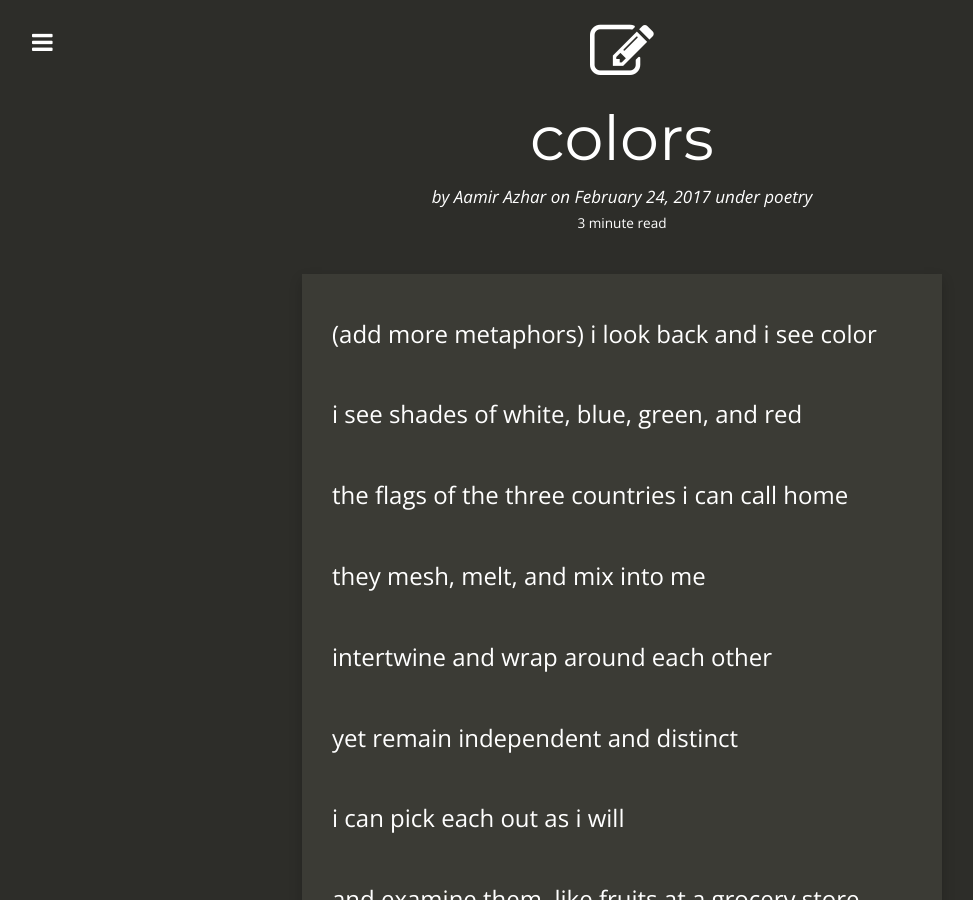
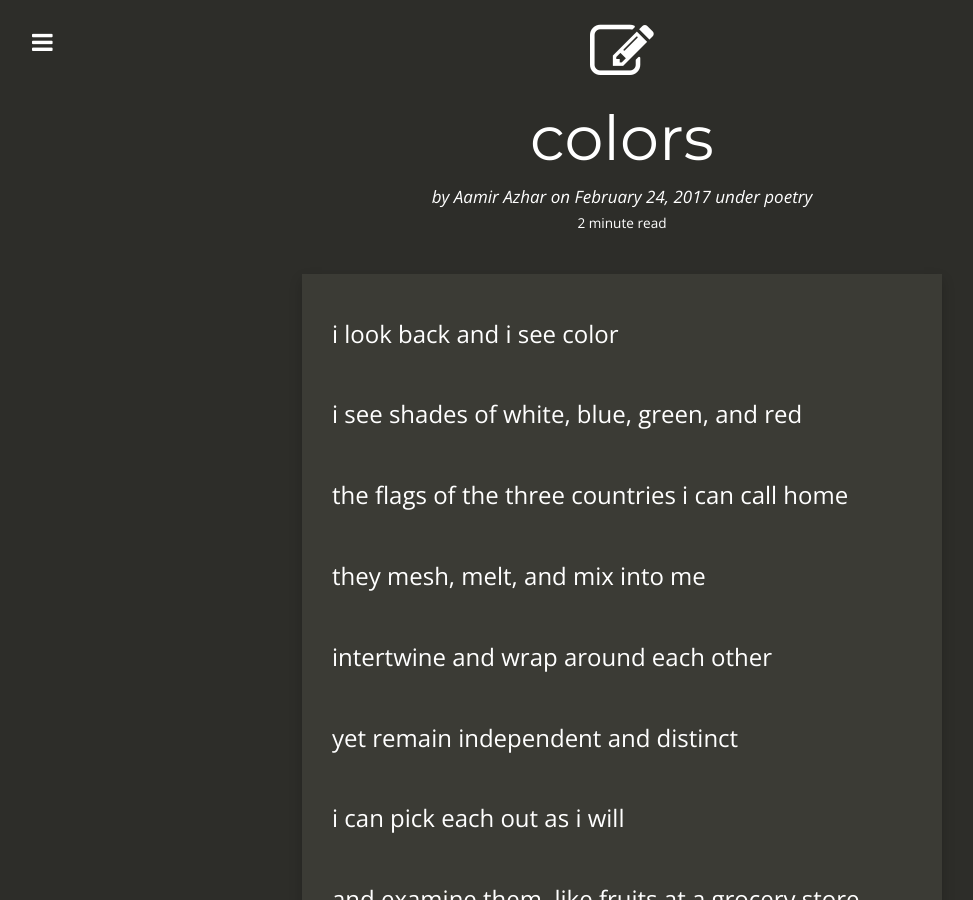
Before and after one commit to jacobtomlinson/carte-noire, a Jekyll site: the page built from _posts/2016-02-24-colors.md, in a window 1280 px wide and 900 px high. Shown: the whole window, without its empty margins (18-991 px from the left). Built offline with Jekyll 4.4.1, drawn with Linux system fonts in a browser that asks for light colours; nearby versions of some CDN libraries; comment, search, counter and statistics services are not loaded.

Commit message:
Removed comment at top of colors.

```diff
--- a/_posts/2016-02-24-colors.md
+++ b/_posts/2016-02-24-colors.md
@@ -12,7 +12,6 @@ tags:
   - poetry
   - race
 ---
-(add more metaphors)
 i look back and i see color
 
 i see shades of white, blue, green, and red
```
